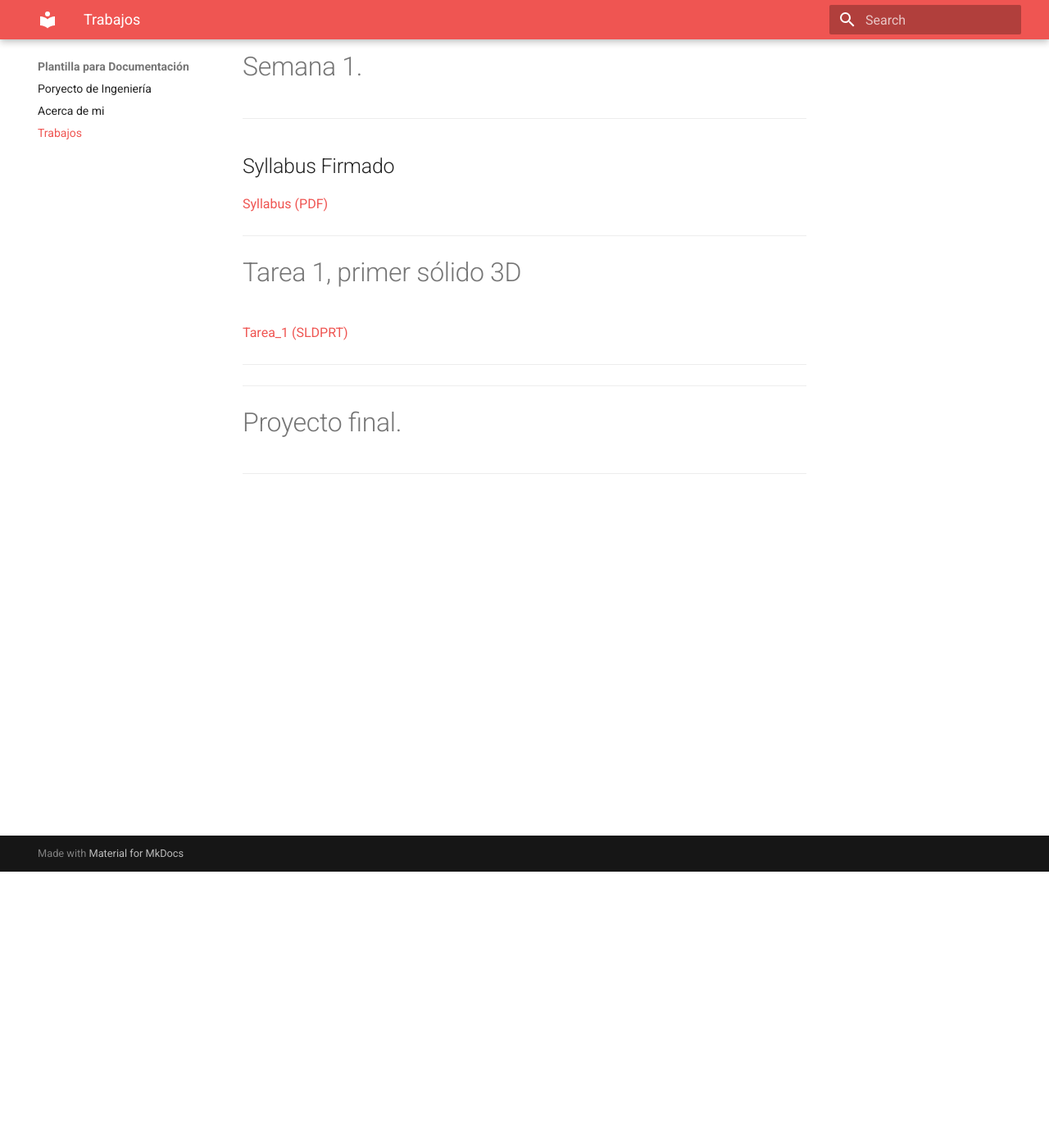
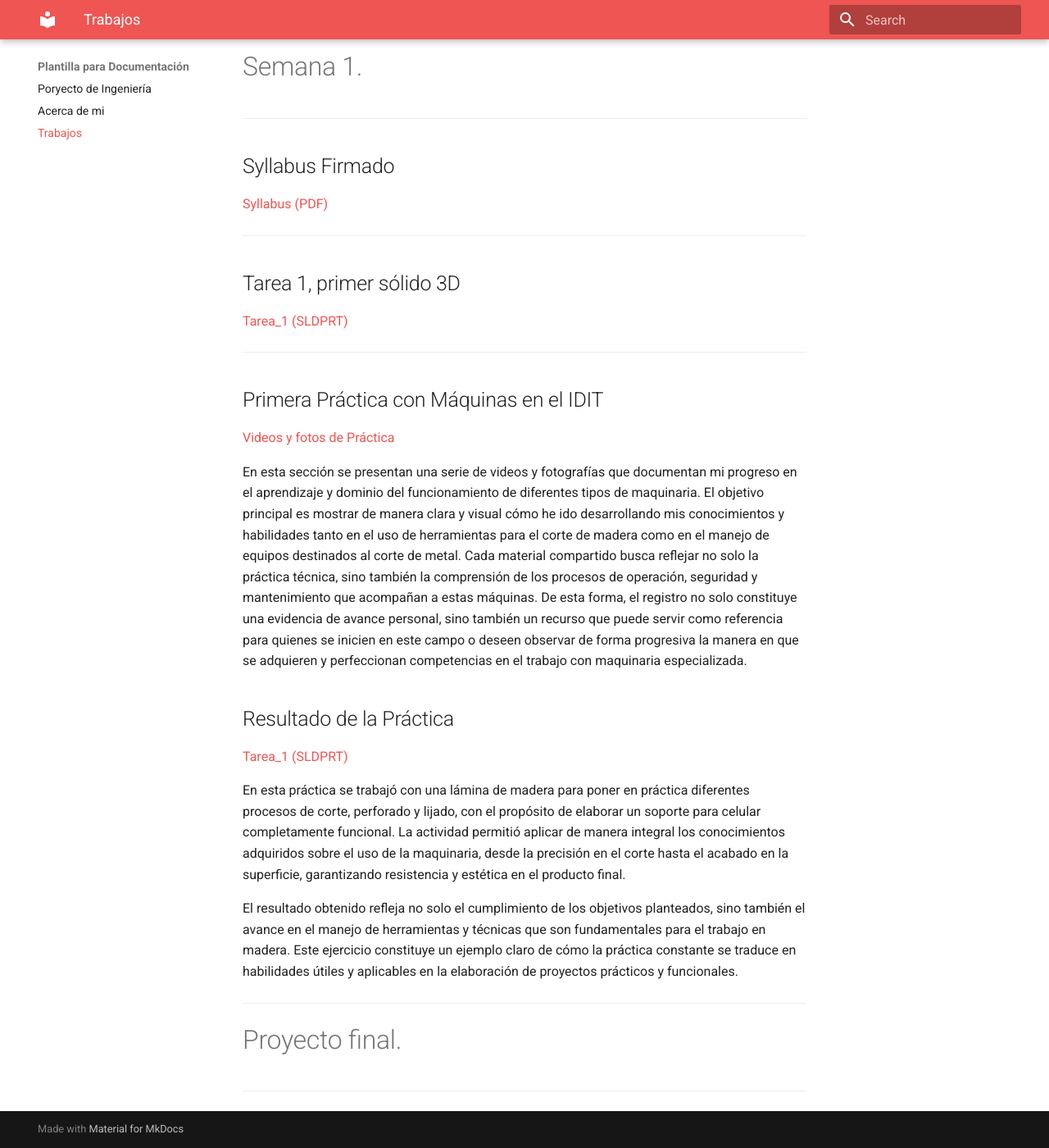
Before and after one commit to Joy-2307/PROYECTO_DE_INGENIERIA, an MkDocs documentation site: the page built from docs/Trabajos.md, in a window 1280 px wide and 1400 px high, scrolled down 337 px. Shown: the whole window at 82% size. Built offline with MkDocs 1.6.1 and Material for MkDocs 9.7.7, drawn with Linux system fonts in a browser that asks for light colours.

Commit message:
Update Trabajos.md

```diff
--- a/docs/Trabajos.md
+++ b/docs/Trabajos.md
@@ -14,11 +14,28 @@
 
 ---
 
-# Tarea 1, primer sólido 3D
+## Tarea 1, primer sólido 3D
+
 [Tarea_1 (SLDPRT)](recursos/archivos/Tarea1.SLDPRT)
 
 ---
 
+## Primera Práctica con Máquinas en el IDIT
+
+[Videos y fotos de Práctica](https://iberopuebla-my.sharepoint.com/:f:/g/personal/203563_iberopuebla_mx/Ep8vzFByT9BBv8lYolmQwG4BLk0pOx4-HzmitzzGhByD8Q?e=fwkn7B)
+
+En esta sección se presentan una serie de videos y fotografías que documentan mi progreso en el aprendizaje y dominio del funcionamiento de diferentes tipos de maquinaria. El objetivo principal es mostrar de manera clara y visual cómo he ido desarrollando mis conocimientos y habilidades tanto en el uso de herramientas para el corte de madera como en el manejo de equipos destinados al corte de metal.
+Cada material compartido busca reflejar no solo la práctica técnica, sino también la comprensión de los procesos de operación, seguridad y mantenimiento que acompañan a estas máquinas. De esta forma, el registro no solo constituye una evidencia de avance personal, sino también un recurso que puede servir como referencia para quienes se inicien en este campo o deseen observar de forma progresiva la manera en que se adquieren y perfeccionan competencias en el trabajo con maquinaria especializada.
+
+## Resultado de la Práctica
+
+[Tarea_1 (SLDPRT)](recursos/archivos/Tarea1.SLDPRT)
+
+En esta práctica se trabajó con una lámina de madera para poner en práctica diferentes procesos de corte, perforado y lijado, con el propósito de elaborar un soporte para celular completamente funcional. La actividad permitió aplicar de manera integral los conocimientos adquiridos sobre el uso de la maquinaria, desde la precisión en el corte hasta el acabado en la superficie, garantizando resistencia y estética en el producto final.
+
+El resultado obtenido refleja no solo el cumplimiento de los objetivos planteados, sino también el avance en el manejo de herramientas y técnicas que son fundamentales para el trabajo en madera. Este ejercicio constituye un ejemplo claro de cómo la práctica constante se traduce en habilidades útiles y aplicables en la elaboración de proyectos prácticos y funcionales.
+
+
 ---
 # Proyecto final.
 ---
```
